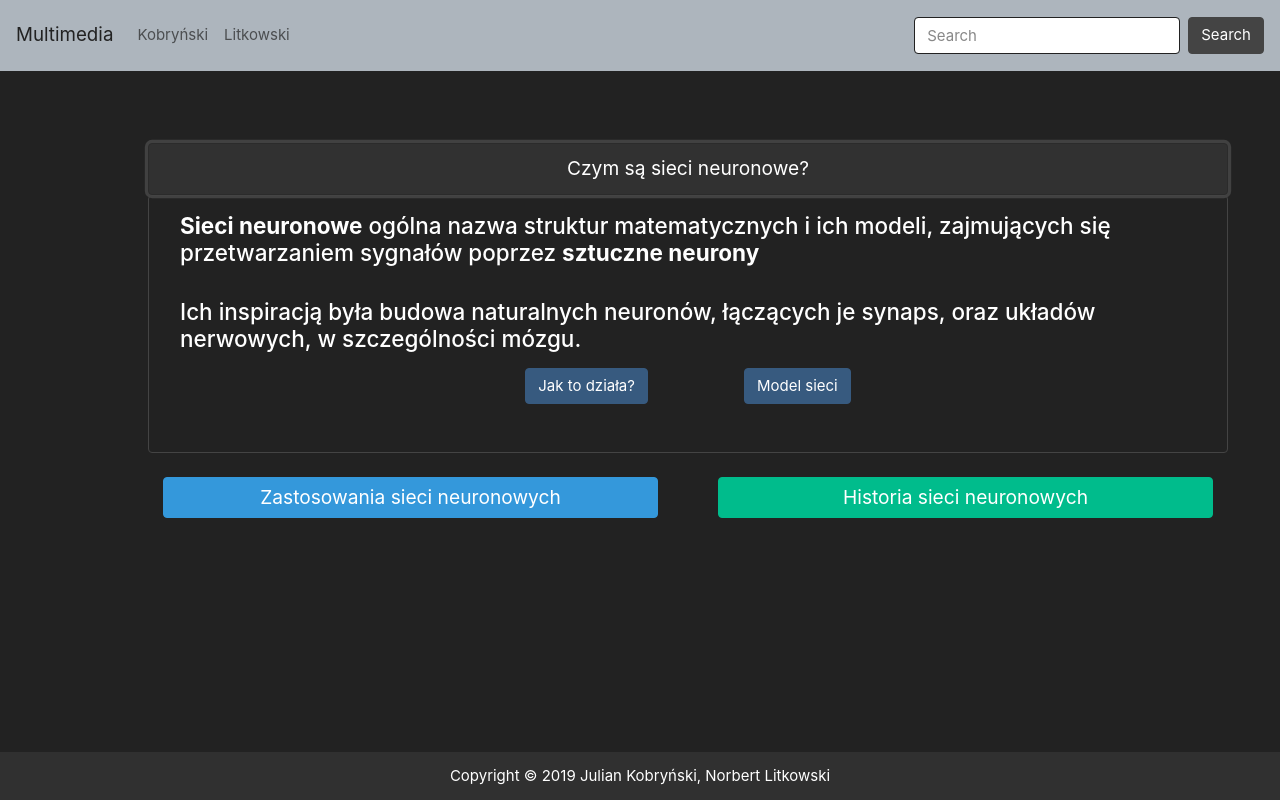
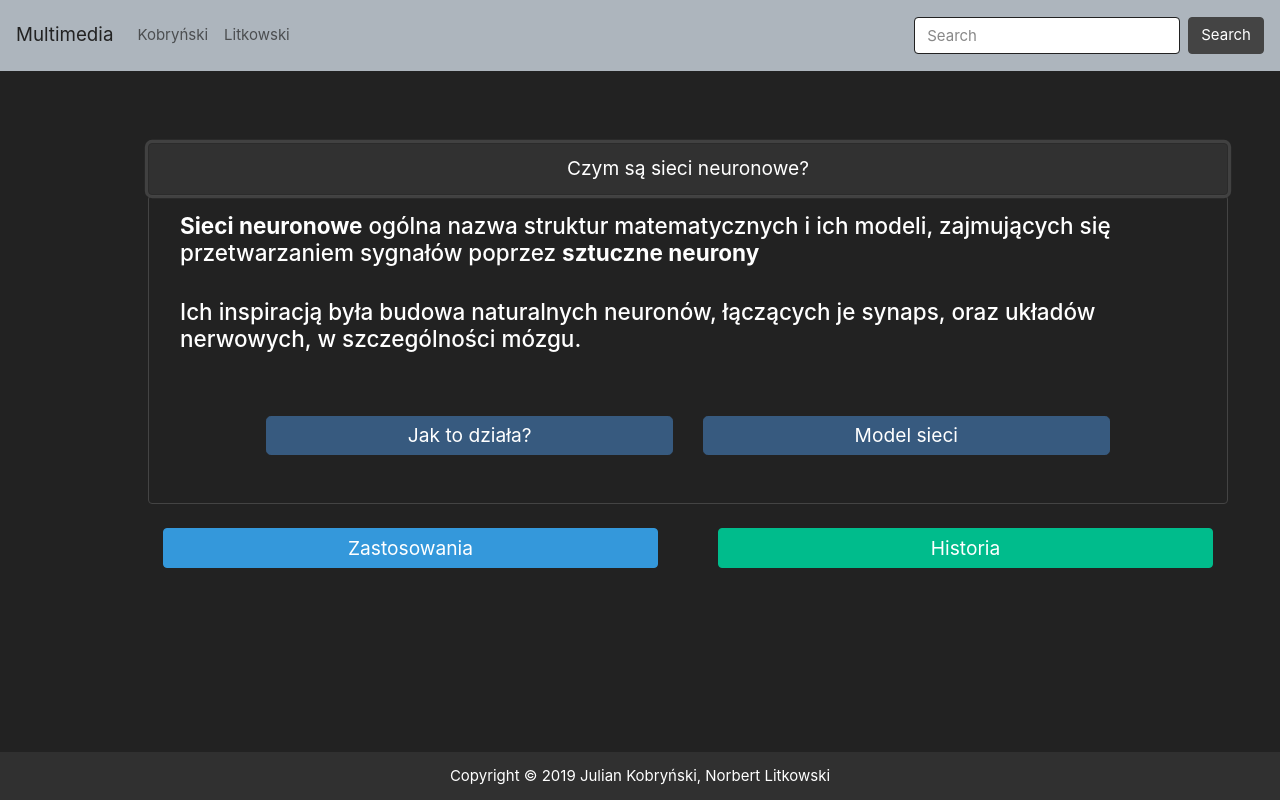
Before and after one commit to JKobrynski/DMUL, a React (Create React App) app: page /nn in a window 1280 px wide. Both pictures are taken after a click on the button "Czym są sieci neuronowe?". Built offline with nearby package versions, Linux system fonts and the light colour scheme.

Commit message:
Update buttons

```diff
--- a/src/components/NeuralNetworks/Homepage.js
+++ b/src/components/NeuralNetworks/Homepage.js
@@ -27,10 +27,35 @@ class Homepage extends Component {
         </div>
         <div className="row">
           <div className="col-6">
-            <Togglable type="info" title="Zastosowania sieci neuronowych" />
+            <Togglable type="info" title="Zastosowania">
+              <div className="container">
+                <div className="row">
+                  <ul className="text-left m-3 h5">
+                    Do najczęściej wymienianych zastosowań należą:
+                    <li className="text-left m-3 h5">
+                      rozpoznawanie pisma (OCR)
+                    </li>
+                    <li className="text-left m-3 h5">Synteza mowy</li>
+                    <li className="text-left m-3 h5">
+                      Aproksymacja, prognozowanie, przewidywanie danych
+                      wyjściowych na podstawie danych wejściowych bez
+                      konieczności jawnego definiowania związku pomiędzy nimi
+                    </li>
+                    <li className="text-left m-3 h5">
+                      Klasyfikacja i rozpoznawanie np. zdjęć
+                    </li>
+                    <li className="text-left m-3 h5">
+                      Kojarzenie danych – sieci neuronowe pozwalają
+                      zautomatyzować procesy wnioskowania i pomagają wykrywać
+                      istotne powiązania pomiędzy danymi
+                    </li>
+                  </ul>
+                </div>
+              </div>
+            </Togglable>
           </div>
           <div className="col-6">
-            <Togglable type="success" title="Historia sieci neuronowych" />
+            <Togglable type="success" title="Historia" />
           </div>
         </div>
       </div>
--- a/src/components/NeuralNetworks/MainTab.js
+++ b/src/components/NeuralNetworks/MainTab.js
@@ -141,22 +141,26 @@ class MainTab extends Component {
     return (
       <div>
         <div className="row">
-          <div className="col-md center mb-5">
+          <div className="col-1 mt-5 mb-5" />
+          <div className="col-5 mt-5 mb-5">
             <button
               onClick={this.onClick}
               name="Movie"
-              className="btn btn-primary ml-5 mr-5"
+              className="btn btn-block btn-lg btn-primary"
             >
               Jak to działa?
             </button>
+          </div>
+          <div className="col-5 mt-5 mb-5">
             <button
               onClick={this.onClick}
               name="Model"
-              className="btn btn-primary ml-5 mr-5"
+              className="btn btn-block btn-lg btn-primary"
             >
               Model sieci
             </button>
           </div>
+          <div className="col-1 mt-5 mb-5" />
         </div>
         {this.getDiv(this)}
       </div>
```
